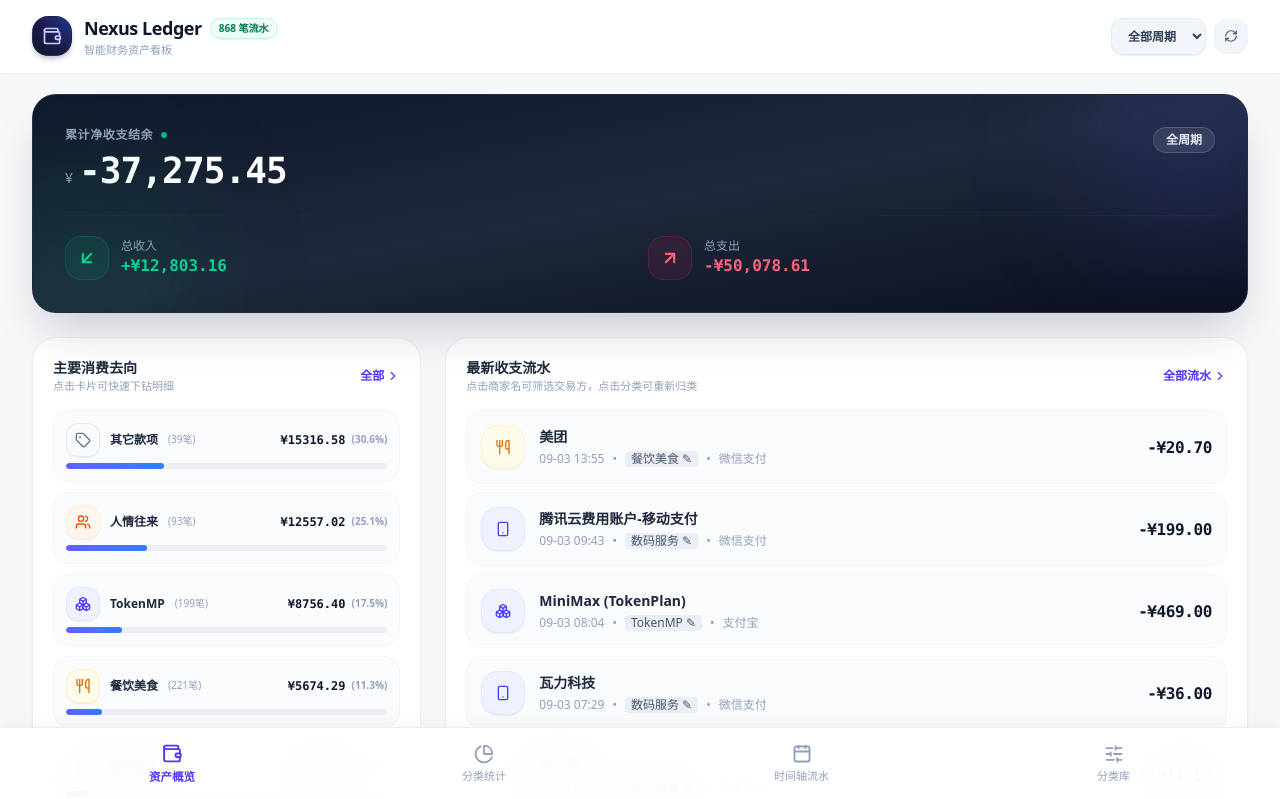
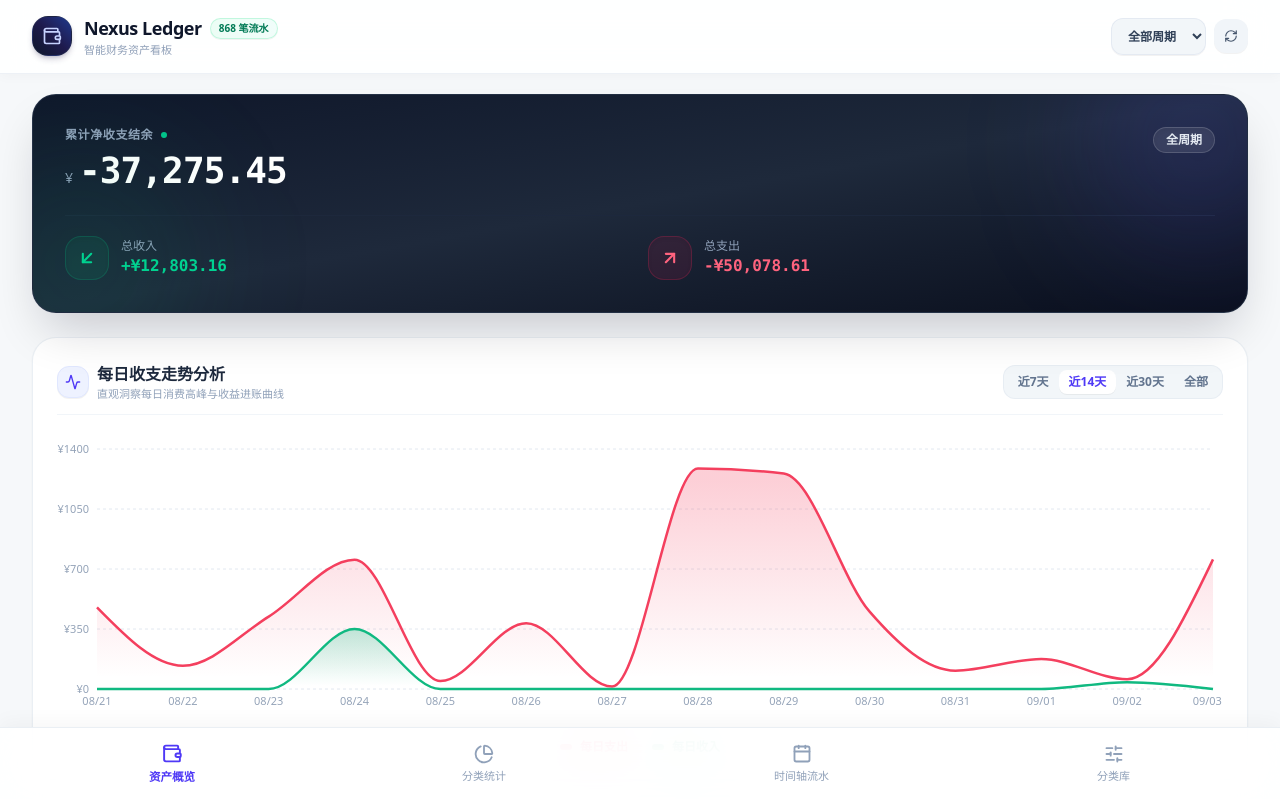
Before and after one commit to sumwai/nexus-ledger, a Next.js app: page / in a window 1280 px wide. Shown: the top 799 px of the page. Built offline with nearby package versions, Linux system fonts and the light colour scheme.

Commit message:
feat: add daily income/expense area chart with dynamic time range toggles

```diff
--- a/src/app/page.tsx
+++ b/src/app/page.tsx
@@ -33,8 +33,19 @@
   SlidersHorizontal,
   Tag,
   Search,
-  Boxes
+  Boxes,
+  ShieldCheck,
+  Activity
 } from "lucide-react";
+import {
+  ResponsiveContainer,
+  AreaChart,
+  Area,
+  XAxis,
+  YAxis,
+  Tooltip,
+  CartesianGrid
+} from "recharts";
 import { Transaction, CategoryMeta, DEFAULT_CATEGORIES, ACCOUNTS, TransactionType } from "@/lib/types";
 
 export default function MobileLedgerApp() {
@@ -49,6 +60,9 @@
   const [selectedCategoryDetail, setSelectedCategoryDetail] = useState<CategoryMeta | null>(null);
   const [selectedCounterparty, setSelectedCounterparty] = useState<string | null>(null);
   const [searchKeyword, setSearchKeyword] = useState<string>("");
+
+  // 图表时间跨度：近 7 天 / 近 14 天 / 近 30 天 / 当前月份全部
+  const [chartRange, setChartRange] = useState<"7d" | "14d" | "30d" | "all">("14d");
 
   // 修改分类弹窗状态
   const [editingTx, setEditingTx] = useState<Transaction | null>(null);
@@ -157,6 +171,44 @@
     }).filter(c => c.total > 0).sort((a, b) => b.total - a.total);
   }, [transactions, categories, selectedMonth]);
 
+  // 每日收支折线/面积图数据构造 (Daily Trend Data for Recharts)
+  const dailyChartData = useMemo(() => {
+    const periodTxs = transactions.filter(t => (selectedMonth === "all" || t.date.startsWith(selectedMonth)));
+
+    // 提取所有涉及的日期
+    const dateMap = new Map<string, { income: number; expense: number }>();
+
+    periodTxs.forEach(tx => {
+      const day = tx.date.substring(0, 10);
+      const cur = dateMap.get(day) || { income: 0, expense: 0 };
+      if (tx.type === "income") cur.income += tx.amount;
+      if (tx.type === "expense") cur.expense += tx.amount;
+      dateMap.set(day, cur);
+    });
+
+    let sortedDays = Array.from(dateMap.keys()).sort();
+
+    // 如果设置了时间跨度过滤
+    if (chartRange === "7d") {
+      sortedDays = sortedDays.slice(-7);
+    } else if (chartRange === "14d") {
+      sortedDays = sortedDays.slice(-14);
+    } else if (chartRange === "30d") {
+      sortedDays = sortedDays.slice(-30);
+    }
+
+    return sortedDays.map(day => {
+      const val = dateMap.get(day) || { income: 0, expense: 0 };
+      return {
+        date: day,
+        displayDate: `${day.substring(5, 7)}/${day.substring(8, 10)}`,
+        支出: parseFloat(val.expense.toFixed(2)),
+        收入: parseFloat(val.income.toFixed(2)),
+        净结余: parseFloat((val.income - val.expense).toFixed(2))
+      };
+    });
+  }, [transactions, selectedMonth, chartRange]);
+
   // 按日期分组流水
   const groupedTransactionsByDate = useMemo(() => {
     const groups: { dateStr: string; dayTitle: string; totalExp: number; totalInc: number; items: Transaction[] }[] = [];
@@ -190,6 +242,7 @@
 
     switch (catId) {
       case "tokenmp_project": return <Boxes className="w-4 h-4 text-indigo-600" />;
+      case "deposit_asset": return <ShieldCheck className="w-4 h-4 text-cyan-600" />;
       case "food": return <Utensils className="w-4 h-4 text-amber-600" />;
       case "shopping": return <ShoppingBag className="w-4 h-4 text-pink-600" />;
       case "transport": return <Car className="w-4 h-4 text-blue-600" />;
@@ -209,6 +262,7 @@
   const getCategoryBgClass = (catId: string) => {
     switch (catId) {
       case "tokenmp_project": return "bg-indigo-50 text-indigo-600 border-indigo-100";
+      case "deposit_asset": return "bg-cyan-50 text-cyan-600 border-cyan-100";
       case "food": return "bg-amber-50 text-amber-600 border-amber-100";
       case "shopping": return "bg-pink-50 text-pink-600 border-pink-100";
       case "transport": return "bg-blue-50 text-blue-600 border-blue-100";
@@ -314,6 +368,34 @@
     setActiveTab("records");
   };
 
+  // 自定义图表 Tooltip
+  const CustomTooltip = ({ active, payload, label }: any) => {
+    if (active && payload && payload.length) {
+      return (
+        <div className="bg-slate-900/95 backdrop-blur-md border border-slate-700/80 p-3 rounded-2xl shadow-xl text-xs space-y-1.5 font-mono text-white">
+          <div className="font-sans font-bold text-slate-300 pb-1 border-b border-slate-800">
+            {payload[0]?.payload?.date}
+          </div>
+          <div className="flex items-center justify-between gap-4 text-rose-400">
+            <span className="flex items-center gap-1.5 font-sans">
+              <span className="w-2 h-2 rounded-full bg-rose-500" />
+              支出
+            </span>
+            <span className="font-bold">-¥{payload.find((p: any) => p.name === "支出")?.value?.toFixed(2) || "0.00"}</span>
+          </div>
+          <div className="flex items-center justify-between gap-4 text-emerald-400">
+            <span className="flex items-center gap-1.5 font-sans">
+              <span className="w-2 h-2 rounded-full bg-emerald-500" />
+              收入
+            </span>
+            <span className="font-bold">+¥{payload.find((p: any) => p.name === "收入")?.value?.toFixed(2) || "0.00"}</span>
+          </div>
+        </div>
+      );
+    }
+    return null;
+  };
+
   return (
     <div className="w-full min-h-screen bg-[#F6F8FA] text-slate-900 flex flex-col font-sans select-none pb-24">
       {/* 顶部 Header */}
@@ -414,6 +496,123 @@
                       -¥{totalExpense.toLocaleString("zh-CN", { minimumFractionDigits: 2 })}
                     </div>
                   </div>
+                </div>
+              </div>
+            </div>
+
+            {/* 📈 每日收支动态折线/面积趋势图卡片 (Financial Trend Area Chart) */}
+            <div className="bg-white rounded-3xl p-5 sm:p-6 border border-slate-200/70 shadow-xs space-y-4">
+              <div className="flex flex-col sm:flex-row justify-between sm:items-center gap-2 border-b border-slate-100 pb-3">
+                <div className="flex items-center gap-2">
+                  <div className="w-8 h-8 rounded-xl bg-indigo-50 text-indigo-600 flex items-center justify-center border border-indigo-100 shadow-2xs">
+                    <Activity className="w-4 h-4" />
+                  </div>
+                  <div>
+                    <h3 className="text-sm sm:text-base font-bold text-slate-800">每日收支走势分析</h3>
+                    <p className="text-[11px] text-slate-400">直观洞察每日消费高峰与收益进账曲线</p>
+                  </div>
+                </div>
+
+                {/* 时间跨度切换 */}
+                <div className="flex bg-slate-100/90 p-1 rounded-xl w-fit border border-slate-200/60 text-xs">
+                  <button
+                    onClick={() => setChartRange("7d")}
+                    className={`px-2.5 py-1 rounded-lg font-bold transition-all ${
+                      chartRange === "7d" ? "bg-white text-indigo-600 shadow-2xs" : "text-slate-500"
+                    }`}
+                  >
+                    近7天
+                  </button>
+                  <button
+                    onClick={() => setChartRange("14d")}
+                    className={`px-2.5 py-1 rounded-lg font-bold transition-all ${
+                      chartRange === "14d" ? "bg-white text-indigo-600 shadow-2xs" : "text-slate-500"
+                    }`}
+                  >
+                    近14天
+                  </button>
+                  <button
+                    onClick={() => setChartRange("30d")}
+                    className={`px-2.5 py-1 rounded-lg font-bold transition-all ${
+                      chartRange === "30d" ? "bg-white text-indigo-600 shadow-2xs" : "text-slate-500"
+                    }`}
+                  >
+                    近30天
+                  </button>
+                  <button
+                    onClick={() => setChartRange("all")}
+                    className={`px-2.5 py-1 rounded-lg font-bold transition-all ${
+                      chartRange === "all" ? "bg-white text-indigo-600 shadow-2xs" : "text-slate-500"
+                    }`}
+                  >
+                    全部
+                  </button>
+                </div>
+              </div>
+
+              {/* 折线面积图主体 */}
+              <div className="w-full h-64 sm:h-72 pt-2">
+                {dailyChartData.length > 0 ? (
+                  <ResponsiveContainer width="100%" height="100%">
+                    <AreaChart data={dailyChartData} margin={{ top: 10, right: 10, left: -20, bottom: 0 }}>
+                      <defs>
+                        <linearGradient id="expenseGrad" x1="0" y1="0" x2="0" y2="1">
+                          <stop offset="5%" stopColor="#F43F5E" stopOpacity={0.25} />
+                          <stop offset="95%" stopColor="#F43F5E" stopOpacity={0.0} />
+                        </linearGradient>
+                        <linearGradient id="incomeGrad" x1="0" y1="0" x2="0" y2="1">
+                          <stop offset="5%" stopColor="#10B981" stopOpacity={0.25} />
+                          <stop offset="95%" stopColor="#10B981" stopOpacity={0.0} />
+                        </linearGradient>
+                      </defs>
+                      <CartesianGrid strokeDasharray="3 3" vertical={false} stroke="#E2E8F0" />
+                      <XAxis
+                        dataKey="displayDate"
+                        axisLine={false}
+                        tickLine={false}
+                        tick={{ fill: "#94A3B8", fontSize: 11 }}
+                      />
+                      <YAxis
+                        axisLine={false}
+                        tickLine={false}
+                        tick={{ fill: "#94A3B8", fontSize: 11 }}
+                        tickFormatter={(v) => `¥${v}`}
+                      />
+                      <Tooltip content={<CustomTooltip />} />
+                      <Area
+                        type="monotone"
+                        dataKey="支出"
+                        stroke="#F43F5E"
+                        strokeWidth={2.5}
+                        fillOpacity={1}
+                        fill="url(#expenseGrad)"
+                      />
+                      <Area
+                        type="monotone"
+                        dataKey="收入"
+                        stroke="#10B981"
+                        strokeWidth={2.5}
+                        fillOpacity={1}
+                        fill="url(#incomeGrad)"
+                      />
+                    </AreaChart>
+                  </ResponsiveContainer>
+                ) : (
+                  <div className="h-full flex items-center justify-center text-xs text-slate-400">
+                    当前周期暂无图表数据
+                  </div>
+                )}
+              </div>
+
+              {/* 图例 */}
+              <div className="flex items-center justify-center gap-6 pt-1 text-xs font-semibold">
+                <div className="flex items-center gap-2 text-rose-600">
+                  <span className="w-3 h-1.5 rounded-full bg-rose-500" />
+                  <span>每日支出</span>
+                </div>
+                <div className="flex items-center gap-2 text-emerald-600">
+                  <span className="w-3 h-1.5 rounded-full bg-emerald-500" />
+                  <span>每日收入</span>
                 </div>
               </div>
             </div>
@@ -595,7 +794,7 @@
           </div>
         )}
 
-        {/* 3. 全量流水 Tab (时间轴卡片流) */}
+        {/* 3. 全量流水 Tab */}
         {activeTab === "records" && (
           <div className="w-full space-y-5">
             {/* 顶栏筛选与统计卡片 */}
```
